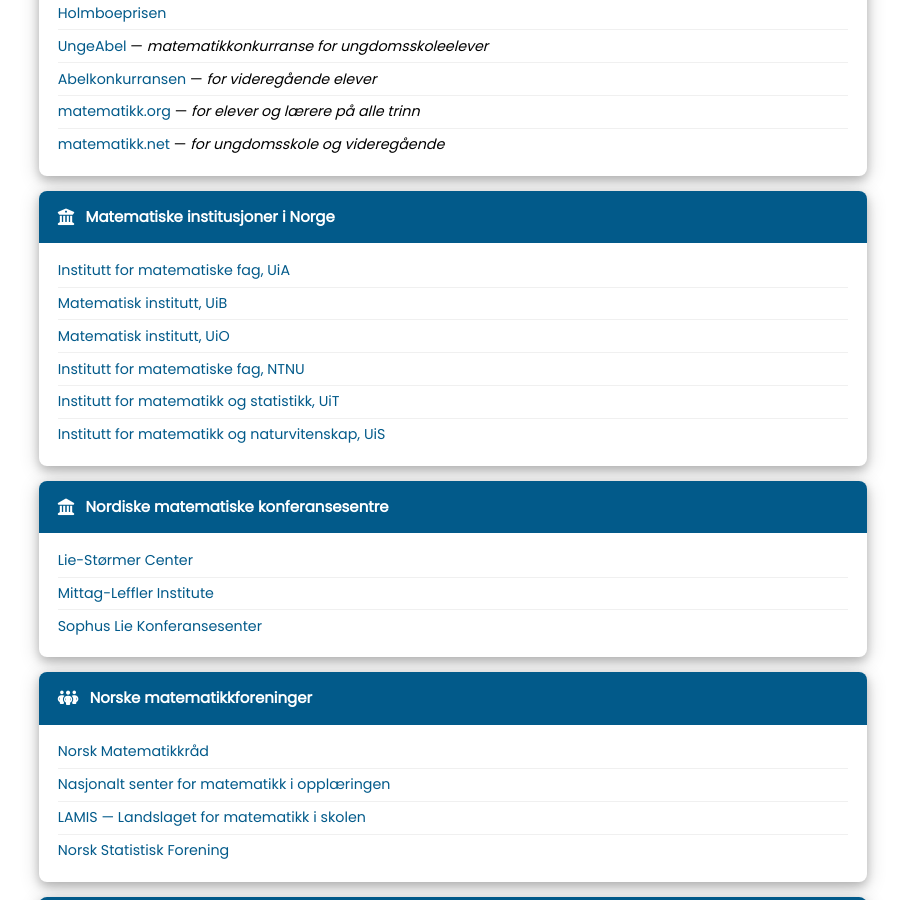
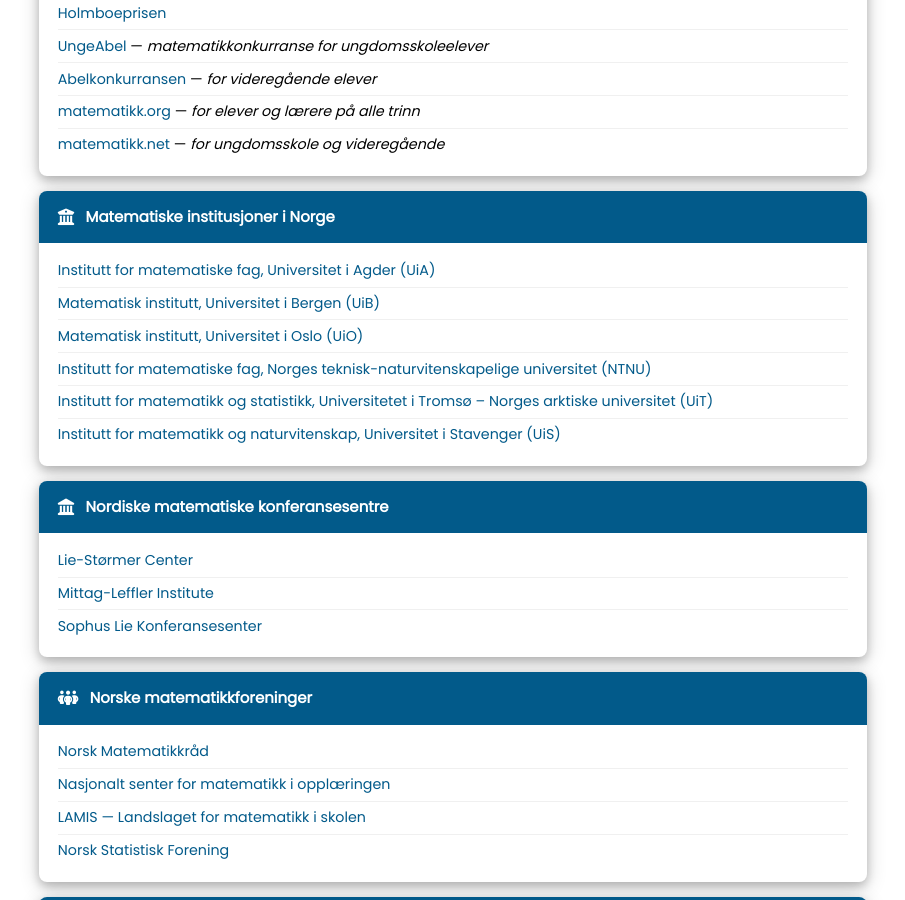
Before and after one commit to ballerin/nmf-website, a Jekyll site: the page built from _pages/pekere_videre.html, in a window 1280 px wide and 900 px high, scrolled down 683 px. Shown: the whole window, without its empty margins (187-1092 px from the left). Built offline with Jekyll 4.4.1, drawn with Linux system fonts in a browser that asks for light colours.

Commit message:
små endringer i Pekere Videre og GF2026

```diff
--- a/_data/pekere.yml
+++ b/_data/pekere.yml
@@ -34,17 +34,17 @@
   - title: "Matematiske institusjoner i Norge"
     icon: "fa-solid fa-building-columns"
     links:
-      - label: "Institutt for matematiske fag, UiA"
+      - label: "Institutt for matematiske fag, Universitet i Agder (UiA)"
         url: "https://www.uia.no/om-uia/fakultet/teknologi-og-realfag/matematiske-fag/"
-      - label: "Matematisk institutt, UiB"
+      - label: "Matematisk institutt, Universitet i Bergen (UiB)"
         url: "https://www.uib.no/math"
-      - label: "Matematisk institutt, UiO"
+      - label: "Matematisk institutt, Universitet i Oslo (UiO)"
         url: "http://www.math.uio.no/"
-      - label: "Institutt for matematiske fag, NTNU"
+      - label: "Institutt for matematiske fag,  Norges teknisk-naturvitenskapelige universitet (NTNU)"
         url: "http://www.ntnu.no/imf/"
-      - label: "Institutt for matematikk og statistikk, UiT"
+      - label: "Institutt for matematikk og statistikk, Universitetet i Tromsø – Norges arktiske universitet (UiT)"
         url: "http://uit.no/matstat"
-      - label: "Institutt for matematikk og naturvitenskap, UiS"
+      - label: "Institutt for matematikk og naturvitenskap, Universitet i Stavenger (UiS)"
         url: "http://www.uis.no/om_uis/teknisk-naturvitskapleg_fakultet/matematikk_og_naturvitskap/"
 
   - title: "Nordiske matematiske konferansesentre"
```
Also changed, not shown: _posts/nyheter/2026-08-30-generalforsamling-10-09-2026.md (+1 -1 lines), 1 other file.
